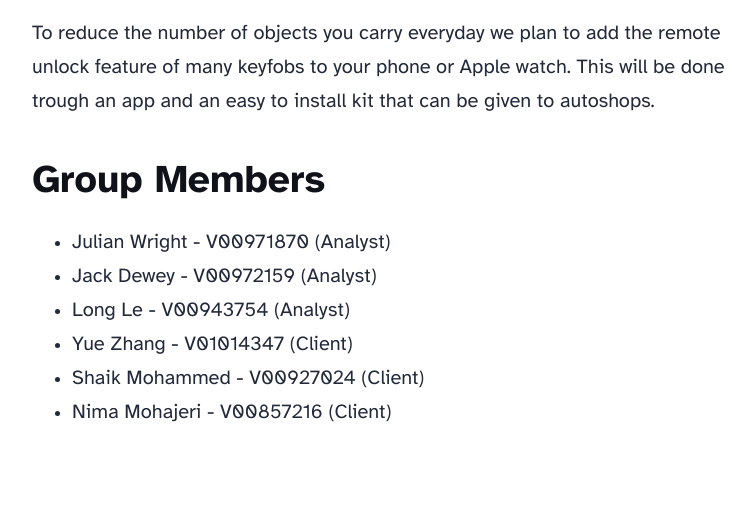
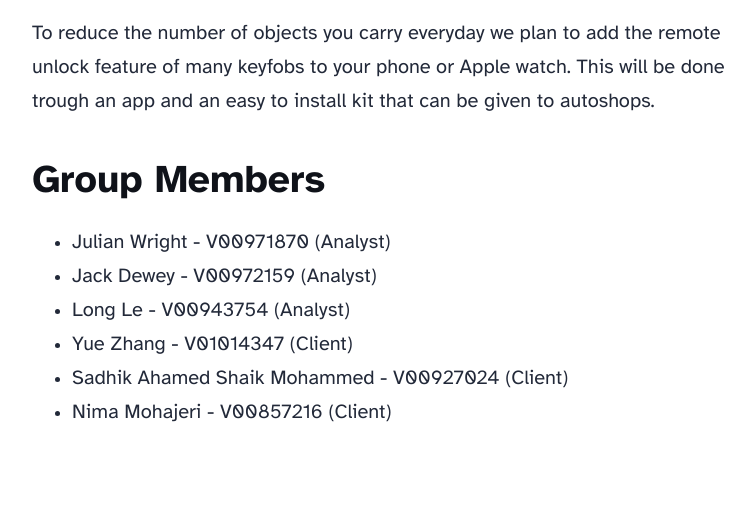
Before and after one commit to nima9/keyless-car, an Astro site: page /about in a window 1280 px wide. Shown: the part 660-1187 px from the top of the page, without its empty margins (248-1003 px from the left). Built offline with nearby package versions, Linux system fonts and the light colour scheme; Astro itself is replaced by a stand-in of ours.

Commit message:
Fixed a typo in a name

```diff
--- a/src/pages/about.astro
+++ b/src/pages/about.astro
@@ -22,7 +22,7 @@ import Layout from '../layouts/BlogPost.astro';
 		<li> Jack Dewey - V00972159 (Analyst)</li>
 		<li> Long Le - V00943754 (Analyst)</li>
 		<li> Yue Zhang - V01014347 (Client)</li>
-		<li> Shaik Mohammed - V00927024 (Client)</li>
+		<li> Sadhik Ahamed Shaik Mohammed - V00927024 (Client)</li>
 		<li> Nima Mohajeri - V00857216 (Client)</li>
 	</ul>
 </Layout>
```
